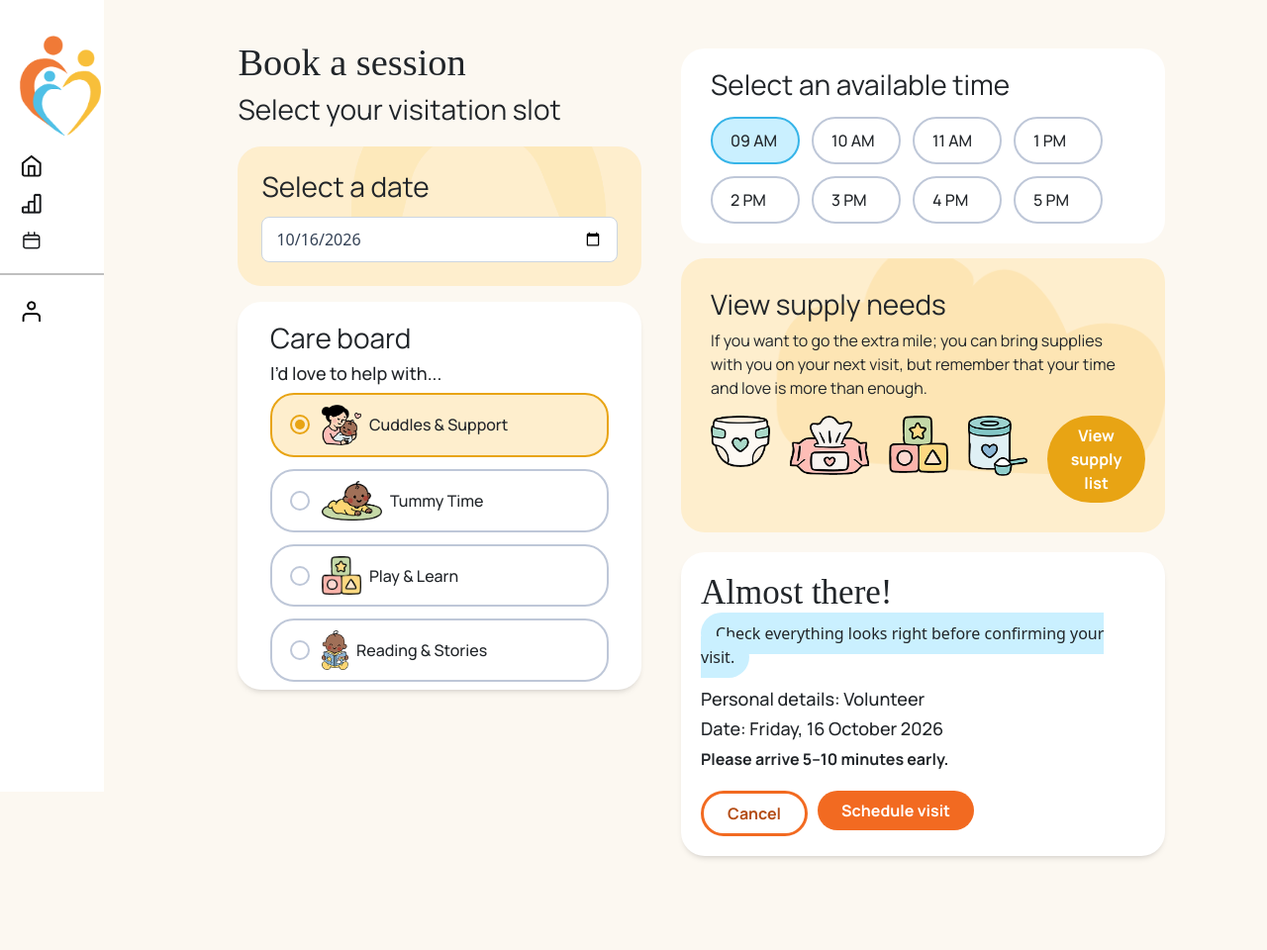
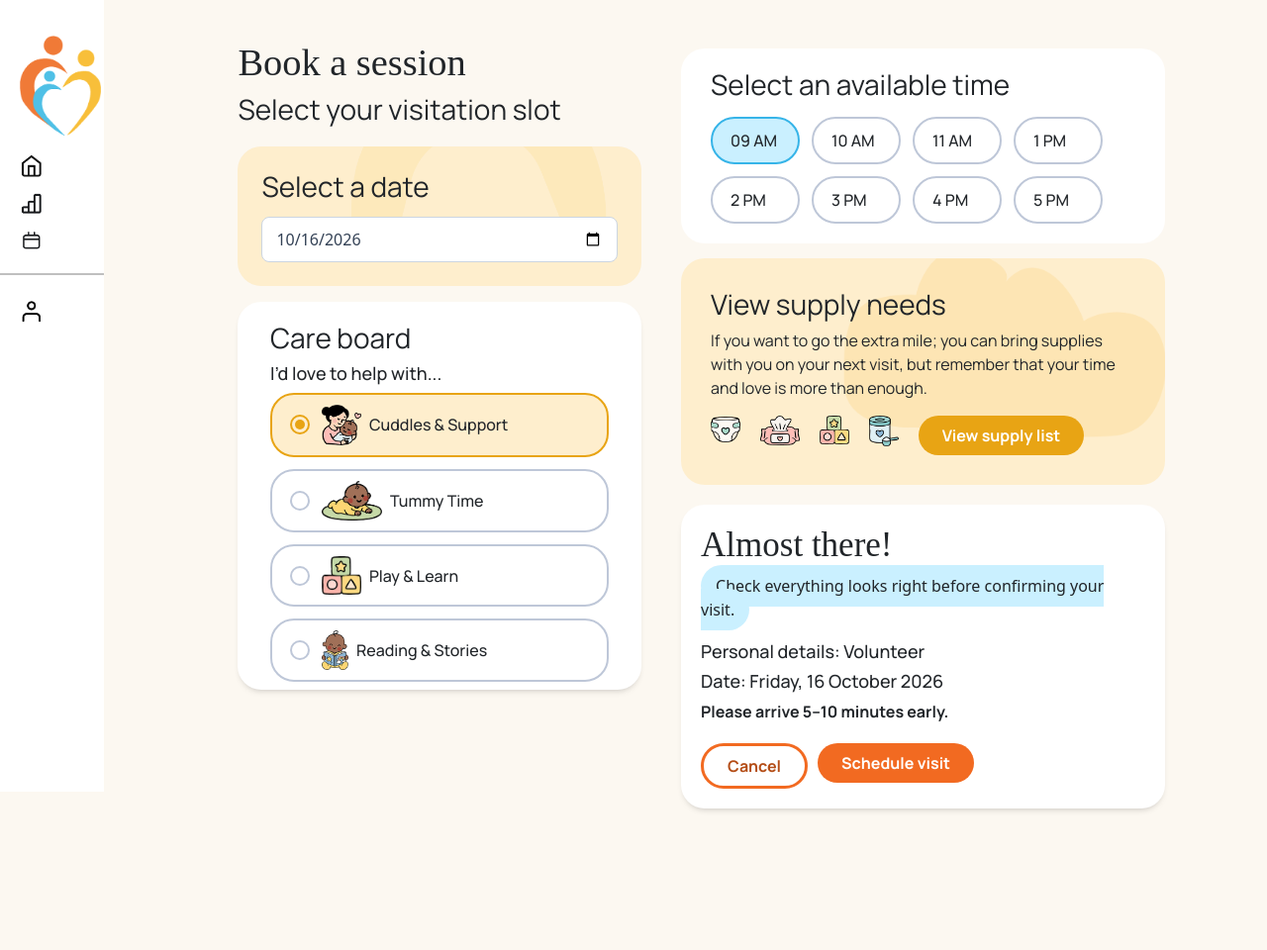
Before and after one commit to Joelene241161/Ngwana_Baby_House, a PHP site: page /Pages/bookingsVolunteer.php in a window 1280 px wide. Shown: the whole page at 99% size. After the commit the page ends 820 px from the top, so only its background shows below. Run offline with PHP 8.4, Linux system fonts and the light colour scheme; data that the repository does not hold is empty; some web fonts are replaced.

Commit message:
Improving responsiveness
Most pages are now wrapping content when the screen size gets smaller.

```diff
--- a/Components/graph.php
+++ b/Components/graph.php
@@ -33,7 +33,7 @@
             }]
         },
         options: {
-            responsive: true,
+            responsive: false,
             plugins: {
                 legend: {
                     position: 'top',
--- a/Pages/bookingsVolunteer.php
+++ b/Pages/bookingsVolunteer.php
@@ -51,17 +51,17 @@ include "../Components/volunteerBookingLogic.php";
     <?php endif; ?>
 
     <form method="POST" action="bookingsVolunteer.php?date=<?php echo $selectedDate; ?>">
-        <div style="display: flex; gap: 40px">
+        <div style="display: flex; gap: 40px;flex-wrap: wrap;">
             <div class="col-5">
                 <h3 class="minionPro marginTopLarge">Book a session</h3>
                 <h4>Select your visitation slot</h4>
 
-                <div class="calendar-container">
+                <div class="calendar-container" style="flex: 1 1 280px; min-width: 280px;">
                     <label for="event-date"><h4>Select a date</h4></label>
                     <input type="date" id="event-date" name="date" class="marginTopTiny" value="<?php echo $selectedDate; ?>" onchange="location.href='bookingsVolunteer.php?date='+this.value">
                 </div>
 
-                <div class="scheduleControls">
+                <div class="scheduleControls" style="flex: 1 1 280px; min-width: 280px;">
                     <h4>Care board</h4>
                     <h5>I’d love to help with...</h5>
 
@@ -99,7 +99,7 @@ include "../Components/volunteerBookingLogic.php";
 
             <!-- day time slots -->
             <div class="col-6">
-                <div class="timeContainer">
+                <div class="timeContainer" style="flex: 1 1 280px; min-width: 280px;">
                     <h4>Select an available time</h4>
 
                     <div class="time-group marginTop15">
@@ -128,19 +128,19 @@ include "../Components/volunteerBookingLogic.php";
                     </div>
                 </div>
 
-                <div class="volunteerSupplyNeeds">
+                <div class="volunteerSupplyNeeds" style="flex: 1 1 280px; min-width: 280px;">
                     <h4>View supply needs</h4>
                     <p class="pLight">If you want to go the extra mile; you can bring supplies with you on your next visit, but remember that your time and love is more than enough.</p>
-                    <div style="display: flex; gap: 20px">
-                        <div><img src="../Assets/diaper.png" alt="diapers" style="width: 60px"></div>
-                        <div><img src="../Assets/wipes.png" alt="wet wipes" style="height: 60px"></div>
-                        <div><img src="../Assets/toys.png" alt="toys" style="width: 60px"></div>
-                        <div><img src="../Assets/formula.png" alt="formula" style="width: 60px"></div>
+                    <div style="display: flex; gap: 20px; flex-wrap: wrap;">
+                        <div><img src="../Assets/diaper.png" alt="diapers" style="width: 30px"></div>
+                        <div><img src="../Assets/wipes.png" alt="wet wipes" style="height: 30px"></div>
+                        <div><img src="../Assets/toys.png" alt="toys" style="width: 30px"></div>
+                        <div><img src="../Assets/formula.png" alt="formula" style="width: 30px"></div>
                         <button type="button" class="secondaryButton buttonText" style="height: fit-content">View supply list</button>
                     </div>
                 </div>
 
-                <div class="confirmBooking">
+                <div class="confirmBooking" style="flex: 1 1 280px; min-width: 280px;">
                     <h3 class="minionPro" style="font-size: 35px">Almost there!</h3>
                     <span class="blueBgText">Check everything looks right before confirming your visit.</span>
                     <h5 class="marginTopMedium">Personal details: <?php echo htmlspecialchars($userName); ?></h5>
--- a/Pages/home.php
+++ b/Pages/home.php
@@ -65,15 +65,15 @@ if (!$result) {
         </div>
 
 
-<div style="display: flex">
+<div style="display: flex; flex-wrap: wrap;">
     <div class="col-6">
-    <div class="visitFeedback">
+    <div class="visitFeedback" style="flex: 1 1 280px; min-width: 280px;">
         <h3 class="minionPro"> Visit Feedback </h3>
         <p>Write feedback from the Ngwana family to a volunteer.</p>
         <a href="volunteers.php" class="invisibleLink" style="color: black"><button class="whiteButton buttonText">Write feedback</button></a>
     </div>
 
-    <div class="careRequests">
+    <div class="careRequests" style="flex: 1 1 280px; min-width: 280px;">
         <div style="display: flex">
             <h4 class="h4Bold"> Active care requests </h4>
             <a href="homeSupplies.php" class="invisibleLink marginLeftSmall" style="width: 240px"><button class="tertiaryButton buttonText">Create a request &#10140;</button></a>
--- a/Pages/staff.php
+++ b/Pages/staff.php
@@ -43,7 +43,7 @@
      <p class="pLight">Manage who can access the internal Ngwana Huis staff dashboard.</p>
 
 <!-- start of flex container -->
-    <div style="display: flex; gap: 40px">
+    <div style="display: flex; gap: 40px;flex-wrap: wrap;">
     <!-- table start -->
     <div class="recentActivityContainer staffTable">
         <h4>Recent Sign Up’s</h4>
--- a/Pages/volunteers.php
+++ b/Pages/volunteers.php
@@ -42,7 +42,7 @@
     <h3 class="minionPro paddingTopMedium"> Today’s volunteer schedule  </h3>
 
 
-<div style="display: flex">
+<div style="display: flex; flex-wrap: wrap;">
 
 <div class="col-6">
 <!-- One volunteer -->
```
Also changed, not shown: Pages/bookings.php (+4 -4 lines), Pages/homeVolunteer.php (+8 -4 lines), Pages/reports.php (+4 -4 lines), Pages/visits.php (+4 -4 lines).
